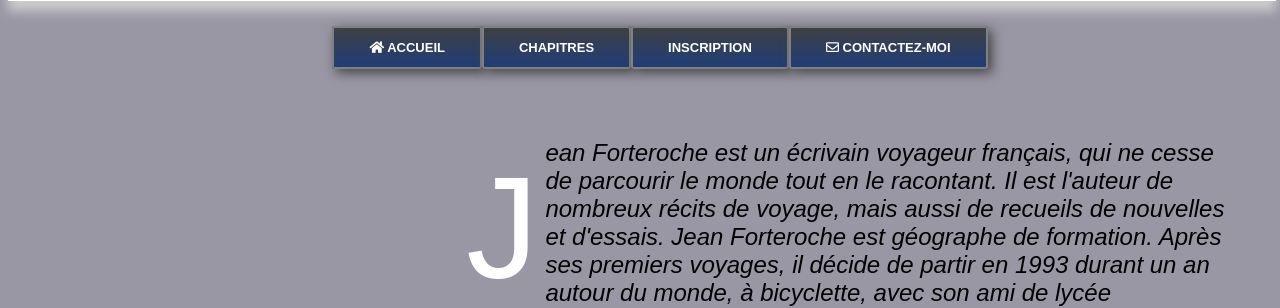
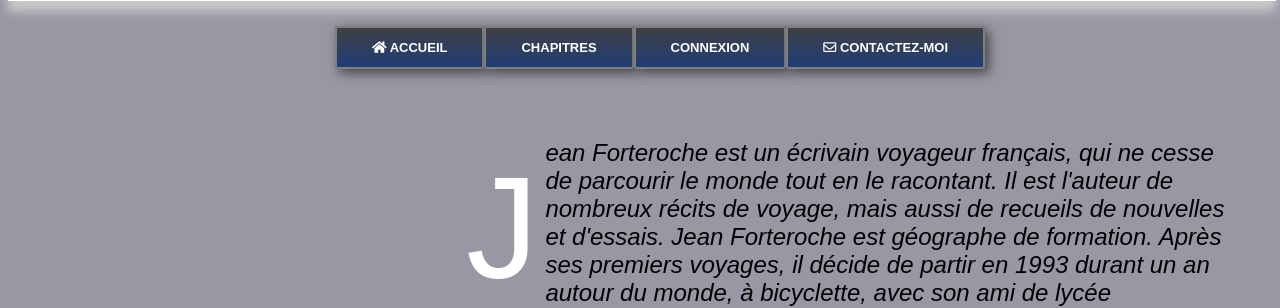
Before and after one commit to laetitia33/Projet_4, a PHP site: page / in a window 1280 px wide. Shown: the part 911-1219 px from the top of the page. Run offline with PHP 8.4, Linux system fonts and the light colour scheme; data comes from the database, SQL or seed files in the repository; data that the repository does not hold is empty; some libraries are stand-ins or nearby versions.

Commit message:
bouton connexion

```diff
--- a/views/include/menu.php
+++ b/views/include/menu.php
@@ -31,7 +31,7 @@ else
 	<ul id="navigation">
 		<li><a class="home" href="index.php?home"><i class="fas fa-home"></i> Accueil</a></li>
 		<li><a class="portfolio" href="#episodes">Chapitres</a></li>
-		<li><a class="portfolio" href="index.php?action=login">Inscription</a></li>
+		<li><a class="portfolio" href="index.php?action=login">Connexion</a></li>
 		<li><a class="contact" href="index.php?action=email"><i class="far fa-envelope"></i>  Contactez-moi</a></li>
 	</ul>
 </nav>
```
